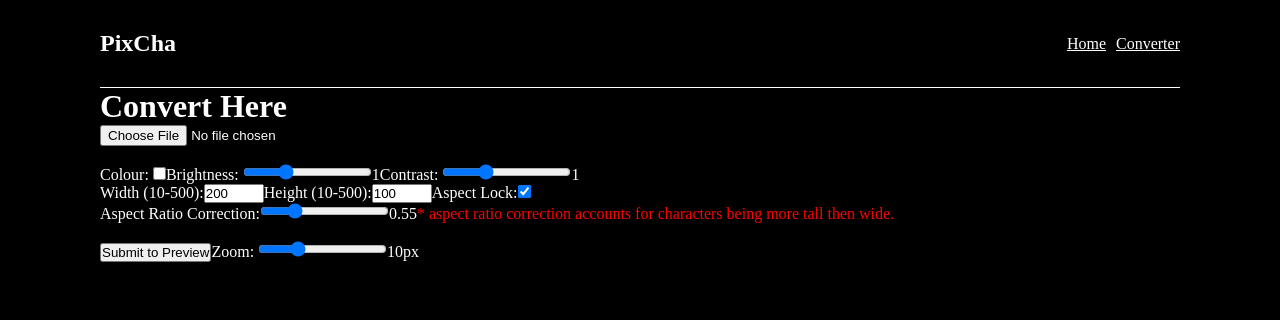
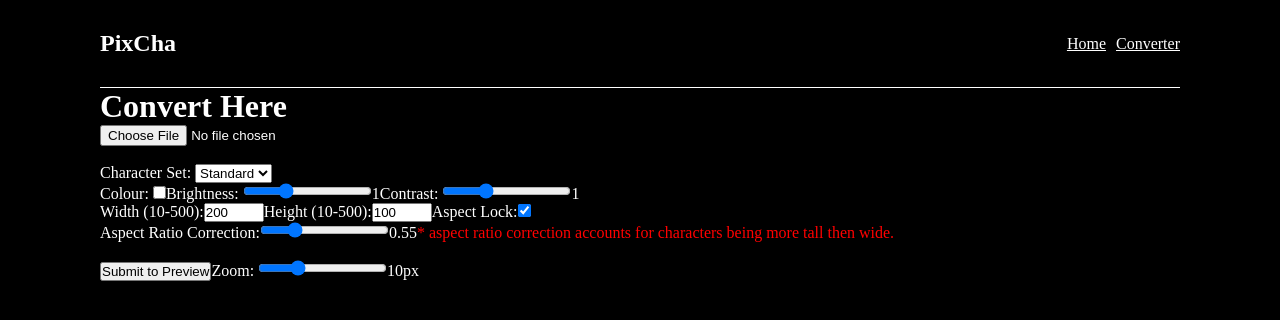
Before and after one commit to AlexanderHeffernan/image-to-ascii, a Vue app in the folder frontend/: page /converter in a window 1280 px wide. Shown: the top 320 px of the page. Built offline with nearby package versions, Linux system fonts and the light colour scheme.

Commit message:
Added three different character sets that the user can switch between.

```diff
--- a/frontend/src/views/ConverterView.vue
+++ b/frontend/src/views/ConverterView.vue
@@ -4,6 +4,13 @@
 
 	<br> <br>
 	<div class="settings">
+		<label for="charSet">Character Set: </label>
+		<select id="charSet" v-model="charSet">
+			<option value="standard">Standard</option>
+			<option value="simple">Simple</option>
+			<option value="complex">Complex</option>
+		</select>
+		<br>
 		<label for="colourCheck">Colour: </label>
 		<input type="checkbox" id="colourCheck" v-model="isColour">
 		<label for="brightness">Brightness: </label>
@@ -39,6 +46,7 @@
 import { ref } from 'vue';
 
 const uploadedImg = ref<File|null>(null);
+const charSet = ref("standard");
 const isColour = ref(false);
 const brightness = ref(1);
 const contrast = ref(1);
@@ -92,9 +100,31 @@ const submitImgToConverter = async () => {
 		alert("Please first upload an image.");
 	}
 
+	let chars = "";
+
+	if (charSet.value === "standard") {
+		chars = " .:-=+*#%@";
+	}
+	else if (charSet.value === "simple") {
+		chars = " .-*#@"
+	}
+	else if (charSet.value === "complex") {
+		chars = " .ʼ`^,:;Iil!i><~+_-?][}{1)(|/tfrjxnuvcxzYXUJCLQ0OZmwpqbdkhao*#MW&8%B@$"
+	}
+
+
+
 	const formData = new FormData();
 	formData.append('image', uploadedImg.value);
-	formData.append('config', JSON.stringify({ output_width: width.value, output_height: height.value, brightness_factor: brightness.value, contrast_factor: contrast.value, is_color: isColour.value, aspect_ratio_correction: aspectRatioCorrection.value }))
+	formData.append('config', JSON.stringify({
+		character_set: chars.split(''),
+		output_width: width.value,
+		output_height: height.value,
+		brightness_factor: brightness.value,
+		contrast_factor: contrast.value,
+		is_color: isColour.value,
+		aspect_ratio_correction: aspectRatioCorrection.value
+	}));
 
 	//const response = await fetch('https://192.168.68.59:8444/convert-image', {
 	const response = await fetch('https://192.168.1.95:8444/convert-image', {
@@ -125,4 +155,10 @@ button {
 input {
 	color: black;
 }
+select {
+	color: black;
+}
+option {
+	color: black;
+}
 </style>
```
